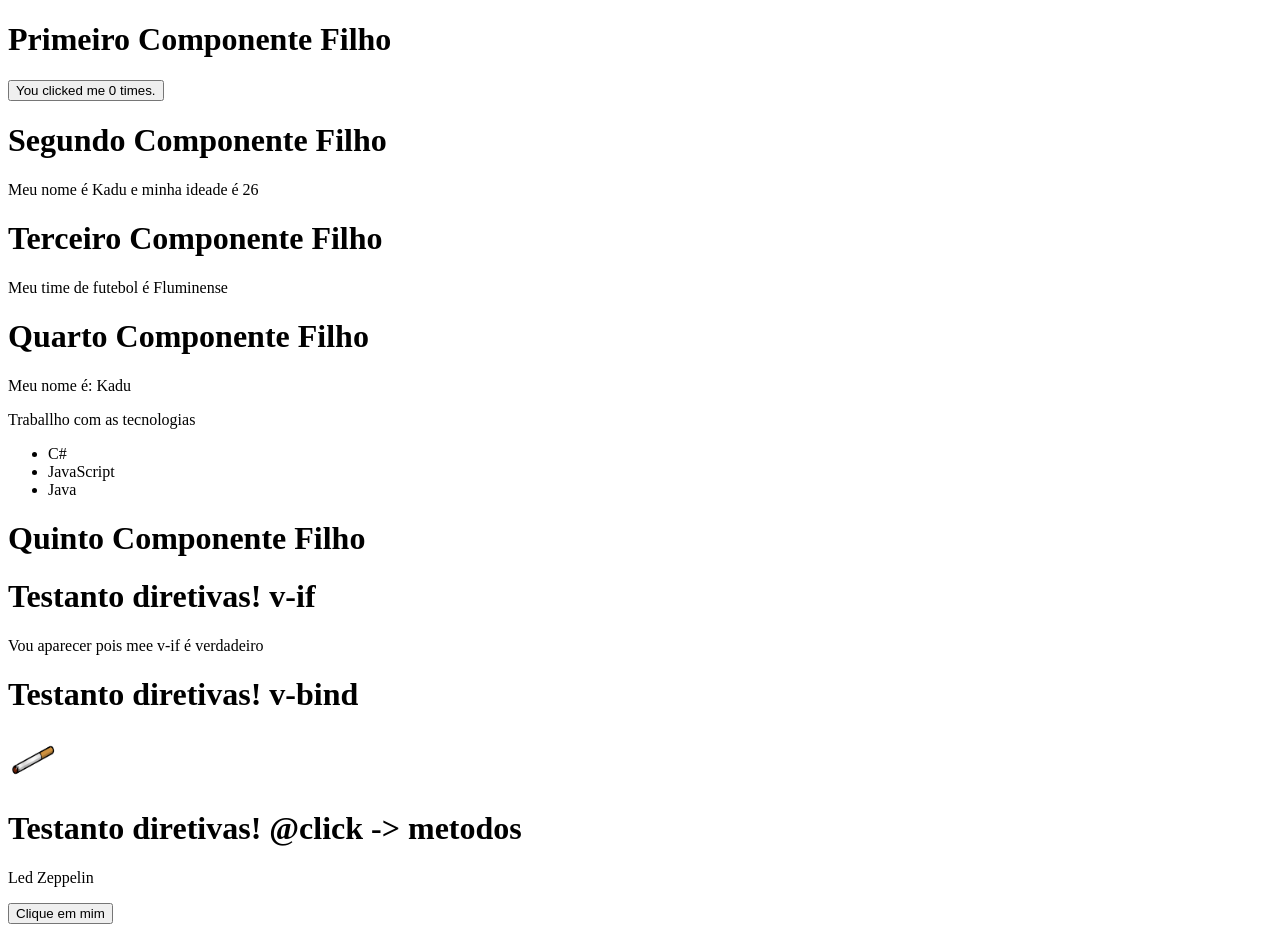
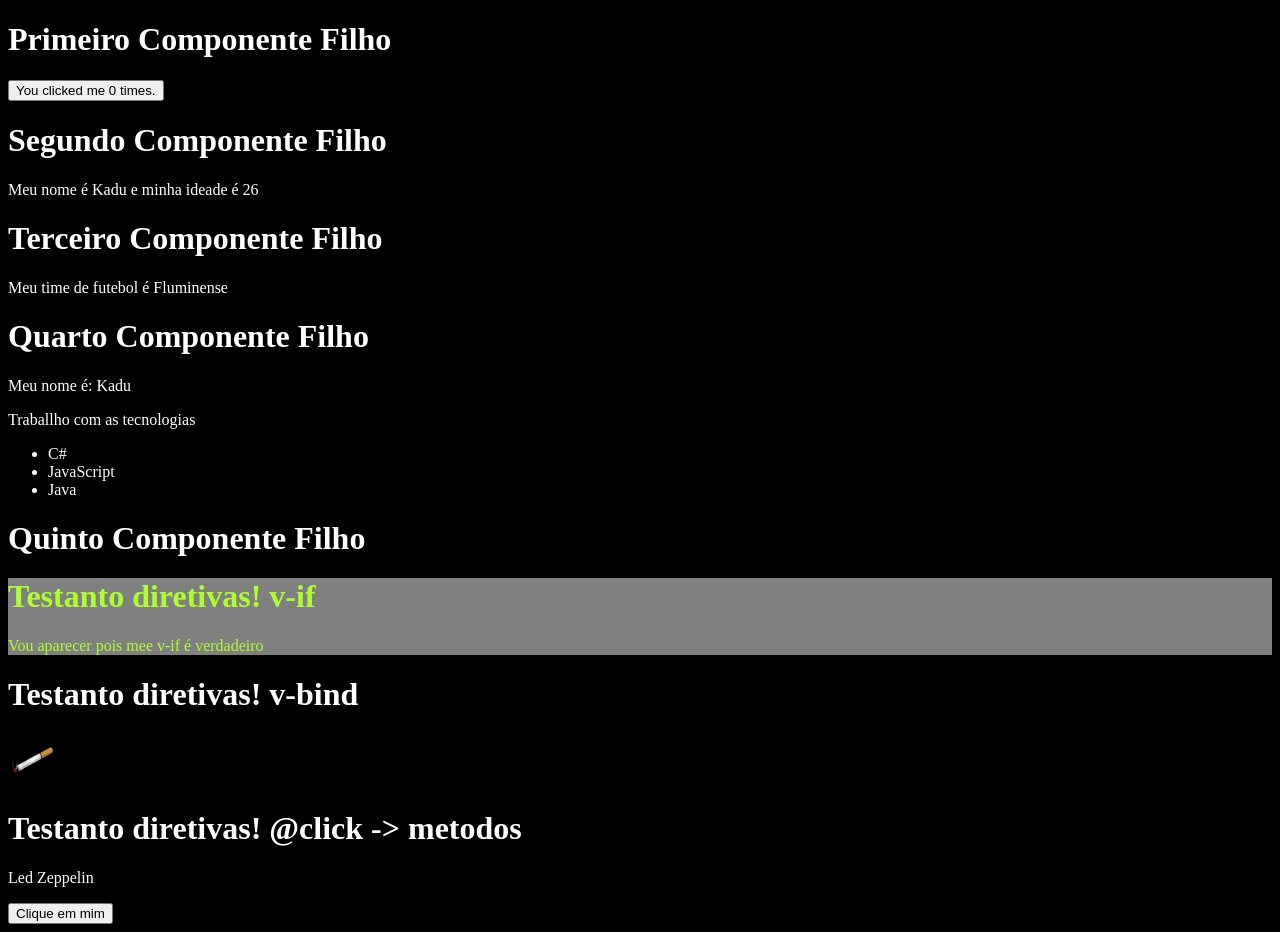
Before and after one commit to nikola7Kmotobe/estudos_vueJs, a Vue app in the folder projeto_vue/: page / in a window 1280 px wide. Built offline with nearby package versions, Linux system fonts and the light colour scheme.

Commit message:
adiconando o CSS

```diff
--- a/projeto_vue/src/App.vue
+++ b/projeto_vue/src/App.vue
@@ -19,3 +19,10 @@ import diretivas from './components/diretivas.vue';
   <h1>Quinto Componente Filho</h1>
   <diretivas/>
 </template>
+
+<style>
+  body{
+    background-color: black;
+    color: white;
+  }
+</style>
--- a/projeto_vue/src/components/diretivas.vue
+++ b/projeto_vue/src/components/diretivas.vue
@@ -1,5 +1,5 @@
 <template>
-    <div>
+    <div class="div">
         <h1>Testanto diretivas! v-if</h1>
         <p v-if="Verdadeiro">Vou aparecer pois mee v-if é verdadeiro</p>
         <p v-else>eu não pois sou falso!</p>
@@ -33,3 +33,10 @@
         }
     }
 </script>
+
+<style>
+    .div{
+    background-color: gray;
+    color: greenyellow;
+    }
+</style>
```
